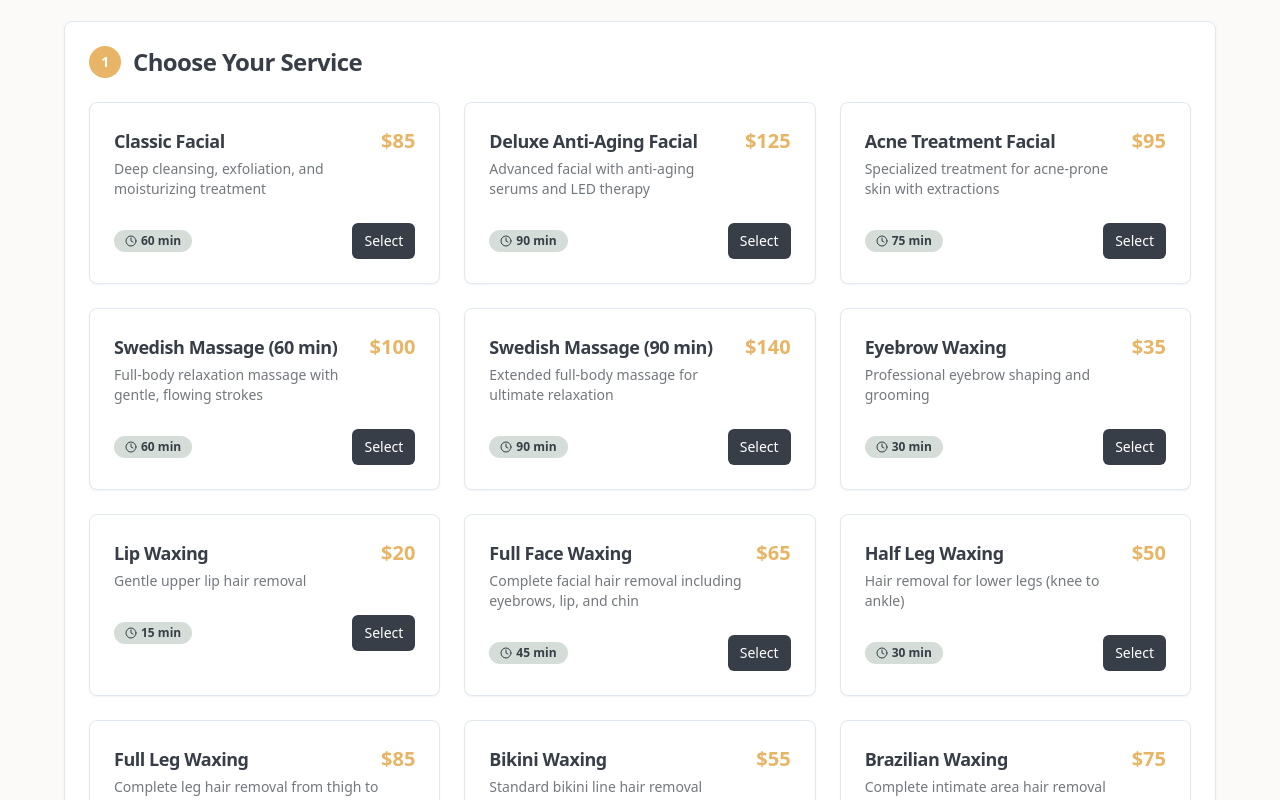
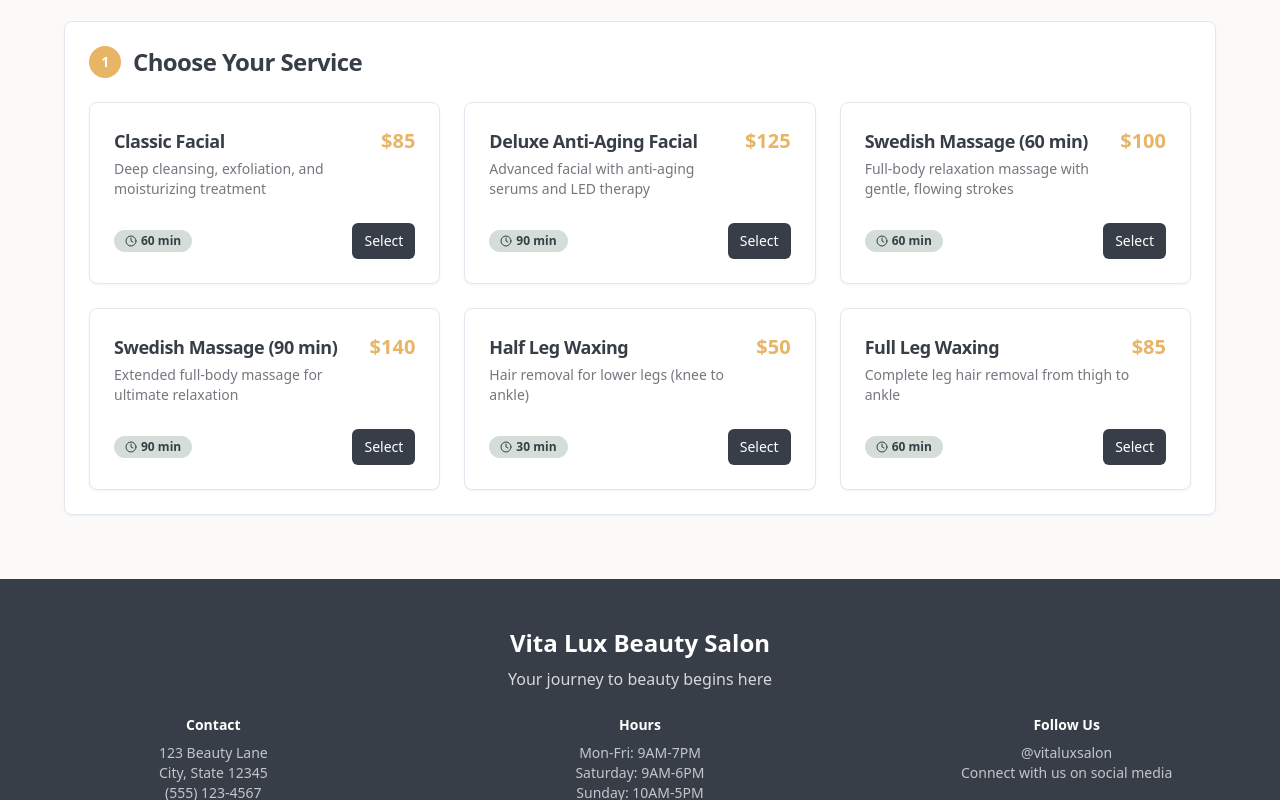
Before and after one commit to Victoria-Lux/vita-lux-book-beauty, a React (Vite) app: page / in a window 1280 px wide. Shown: the part 520-1320 px from the top of the page. Built offline with nearby package versions, Linux system fonts and the light colour scheme.

Commit message:
Update services list

```diff
--- a/src/pages/Index.tsx
+++ b/src/pages/Index.tsx
@@ -24,13 +24,6 @@ const services = [
     price: 125
   },
   {
-    id: "acne-facial",
-    name: "Acne Treatment Facial",
-    description: "Specialized treatment for acne-prone skin with extractions",
-    duration: 75,
-    price: 95
-  },
-  {
     id: "swedish-massage-60",
     name: "Swedish Massage (60 min)",
     description: "Full-body relaxation massage with gentle, flowing strokes",
@@ -45,27 +38,6 @@ const services = [
     price: 140
   },
   {
-    id: "eyebrow-wax",
-    name: "Eyebrow Waxing",
-    description: "Professional eyebrow shaping and grooming",
-    duration: 30,
-    price: 35
-  },
-  {
-    id: "lip-wax",
-    name: "Lip Waxing",
-    description: "Gentle upper lip hair removal",
-    duration: 15,
-    price: 20
-  },
-  {
-    id: "full-face-wax",
-    name: "Full Face Waxing",
-    description: "Complete facial hair removal including eyebrows, lip, and chin",
-    duration: 45,
-    price: 65
-  },
-  {
     id: "leg-wax-half",
     name: "Half Leg Waxing",
     description: "Hair removal for lower legs (knee to ankle)",
@@ -78,20 +50,6 @@ const services = [
     description: "Complete leg hair removal from thigh to ankle",
     duration: 60,
     price: 85
-  },
-  {
-    id: "bikini-wax",
-    name: "Bikini Waxing",
-    description: "Standard bikini line hair removal",
-    duration: 30,
-    price: 55
-  },
-  {
-    id: "brazilian-wax",
-    name: "Brazilian Waxing",
-    description: "Complete intimate area hair removal",
-    duration: 45,
-    price: 75
   }
 ];
 
```
